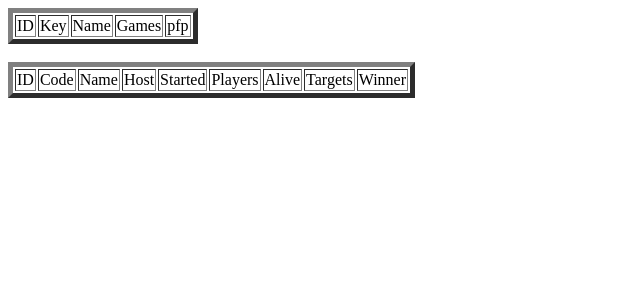
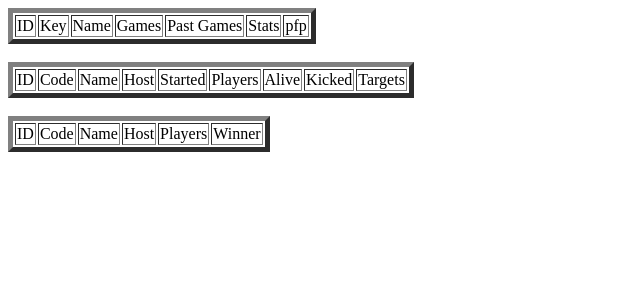
Before and after one commit to styopazharkov/dontsaypineapple, a Flask app: template templates/debug.html in a window 1280 px wide. Shown: the top 300 px of the page, without its empty margins (0-640 px from the left). Run offline with Flask 2, Linux system fonts and the light colour scheme; the template is opened without the code that fills it, so the values that code supplies are empty.

Commit message:
added pastGames table, updated database structure

```diff
--- a/app.py
+++ b/app.py
@@ -69,6 +69,8 @@ def _signup():
     keyRepeat = request.form["keyRepeat"]
     name = request.form["name"]
     games = json.dumps([])
+    pastGames = json.dumps([])
+    stats = json.dumps({"played": 0, "won": 0, "kills": 0})
     error = check_for_signup_error(key, keyRepeat, name)
     if error:
         session['error']=error
@@ -77,7 +79,7 @@ def _signup():
     else:
         with sqlite3.connect("database.db") as con:
             cur = con.cursor()
-            cur.execute("INSERT into Players (key, name, games) values (?, ?, ?)", (key, name, games))   #creates new key
+            cur.execute("INSERT into Players (key, name, games, pastGames, stats) values (?, ?, ?, ?, ?)", (key, name, games, pastGames, stats))   #creates new key
             con.commit()
         session['loggedIn'] = True
         session['key'] = key
@@ -170,6 +172,7 @@ def _create():
     started = 0
     players = json.dumps([session['key']])
     alive = json.dumps([])
+    kicked = json.dumps([])
     targets = json.dumps({})
     #winner is not set
 
@@ -184,7 +187,7 @@ def _create():
             con.row_factory = sqlite3.Row
             cur = con.cursor()
 
-            cur.execute("INSERT into Games (code, name, host, started, players, alive, targets) values (?, ?, ?, ?, ?, ?, ?)", (code, name, host, started, players, alive, targets))   #creates new key
+            cur.execute("INSERT into Games (code, name, host, started, players, alive, kicked, targets) values (?, ?, ?, ?, ?, ?, ?, ?)", (code, name, host, started, players, alive, kicked, targets))   #creates new key
             con.commit()
 
             cur.execute("SELECT * from Players WHERE key = ? ", (session['key'], ))
@@ -333,7 +336,10 @@ def debug():
         cur.execute("SELECT * from Games")
         gameRows = cur.fetchall()   #rows of the Games table
 
-    return render_template('debug.html', playerRows = playerRows, gameRows = gameRows)
+        cur.execute("SELECT * from pastGames")
+        pastRows = cur.fetchall()   #rows of the pastGames table
+
+    return render_template('debug.html', playerRows = playerRows, gameRows = gameRows, pastRows=pastRows)
 
 #### MAIN APP RUN BELOW THIS LINE ####
 
--- a/templates/debug.html
+++ b/templates/debug.html
@@ -12,6 +12,8 @@
         <td>Key</td>
         <td>Name</td>
         <td>Games</td>
+        <td>Past Games</td>
+        <td>Stats</td>
         <td>pfp</td>
         </thead>
         {% for row in playerRows %}
@@ -20,6 +22,8 @@
         <td>{{row["key"]}}</td>
         <td>{{row["name"]}}</td>
         <td>{{row["games"]}}</td>
+        <td>{{row["pastGames"]}}</td>
+        <td>{{row["stats"]}}</td>
         <td>{{row["pfpPath"]}}</td>
         </tr>
         {% endfor %}
@@ -34,8 +38,8 @@
             <td>Started</td>
             <td>Players</td>
             <td>Alive</td>
+            <td>Kicked</td>
             <td>Targets</td>
-            <td>Winner</td>
             </thead>
             {% for row in gameRows %}
             <tr>
@@ -46,10 +50,31 @@
             <td>{{row["started"]}}</td>
             <td>{{row["players"]}}</td>
             <td>{{row["alive"]}}</td>
+            <td>{{row["kicked"]}}</td>
             <td>{{row["targets"]}}</td>
-            <td>{{row["winner"]}}</td>
             </tr>
             {% endfor %}
             </table>
+            <br>
+            <table border=5>
+                <thead>
+                <td>ID</td>
+                <td>Code</td>
+                <td>Name</td>
+                <td>Host</td>
+                <td>Players</td>
+                <td>Winner</td>
+                </thead>
+                {% for row in  pastRows %}
+                <tr>
+                <td>{{row["id"]}}</td>
+                <td>{{row["code"]}}</td>
+                <td>{{row["name"]}}</td>
+                <td>{{row["host"]}}</td>
+                <td>{{row["players"]}}</td>
+                <td>{{row["winner"]}}</td>
+                </tr>
+                {% endfor %}
+                </table>
 </body>
 </html>
```
Also changed, not shown: databaseSetup.py (+13 -2 lines), database.db.
